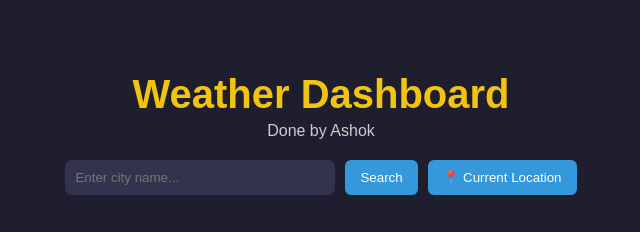
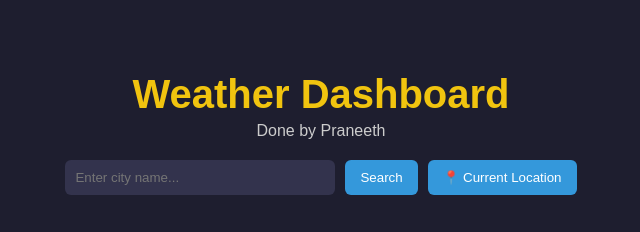
Before and after one commit to bpraneethreddy1808-max/weather, a plain HTML site: page index.html in a window 1280 px wide. Shown: the part 240-472 px from the top of the page, 319-959 px from the left. Drawn offline with nearby package versions, Linux system fonts and the light colour scheme.

Commit message:
Update index.html

```diff
--- a/index.html
+++ b/index.html
@@ -12,7 +12,7 @@
         <div class="app-container">
             <div class="app-header">
                 <h1>Weather Dashboard</h1>
-                <p>Done by Ashok</p>
+                <p>Done by Praneeth</p>
             </div>
 
             <div class="search-bar">
@@ -39,4 +39,5 @@
     </div>
     <script src="script.js"></script>
 </body>
+
 </html>
```
